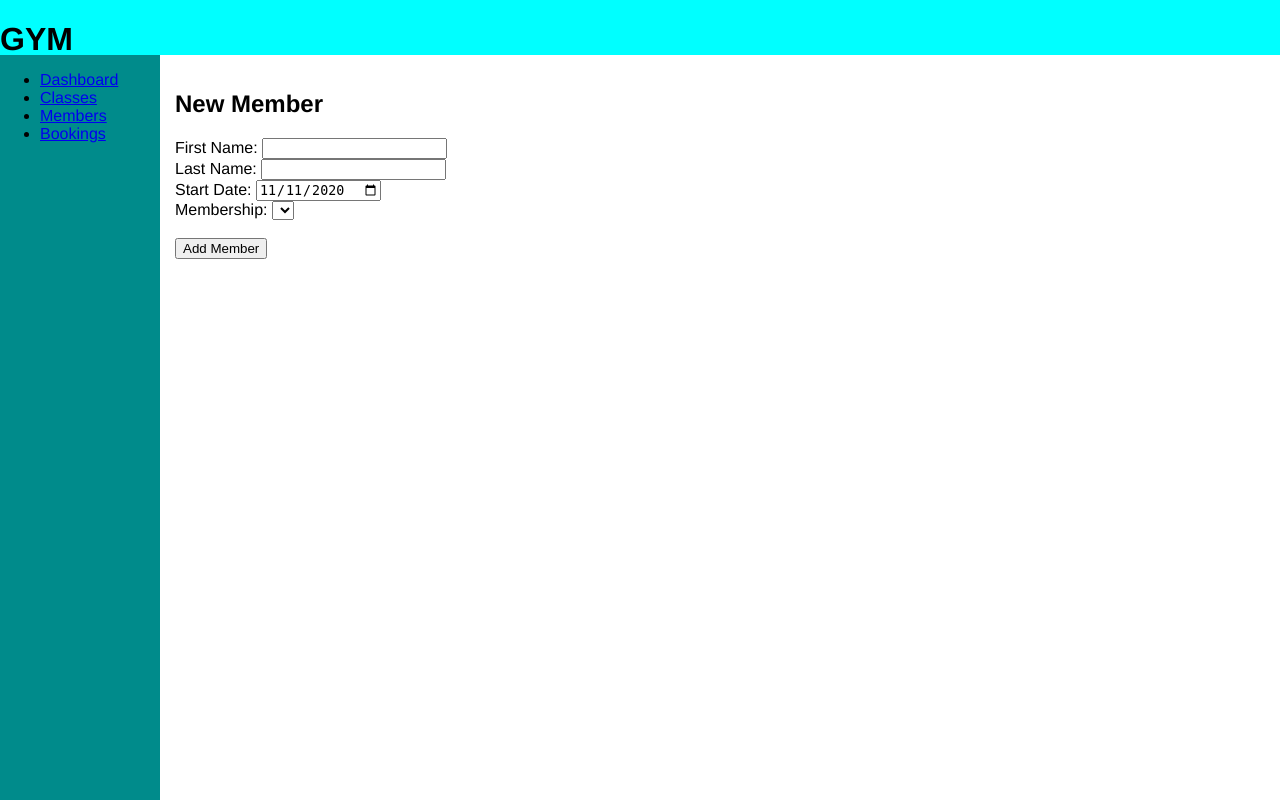
After one commit to Casplen/gym_project, a Flask app: page /members/new in a window 1280 px wide. The commit adds this page. Run offline with Flask 2, Linux system fonts and the light colour scheme; data that the repository does not hold is empty; some libraries are stand-ins or nearby versions.

Commit message:
Added member controller routes

```diff
--- a/app.py
+++ b/app.py
@@ -1,10 +1,12 @@
 from flask import Flask, render_template
 
 from controllers.gym_class_controller import gym_classes_blueprint
+from controllers.member_controller import member_blueprint
 
 app = Flask(__name__)
 
 app.register_blueprint(gym_classes_blueprint)
+app.register_blueprint(member_blueprint)
 
 @app.route('/')
 def home():
--- a/controllers/gym_class_controller.py
+++ b/controllers/gym_class_controller.py
@@ -59,7 +59,10 @@ def update_gym_class(id):
     duration = request.form["duration"]
     edited_class = GymClass(class_type, date, time, capacity, duration, id)
     gym_class_repository.update(edited_class)
-    return redirect("/gym_classes")
+
+    redirect_gym_class = gym_class_repository.select(id)
+    redirect_class_types = gym_class_repository.select_types()
+    return redirect("/gym_classes/" + id)
 
 @gym_classes_blueprint.route("/gym_classes/<id>/delete", methods=['POST'])
 def delete_gym_class(id):
--- a/controllers/member_controller.py
+++ b/controllers/member_controller.py
@@ -0,0 +1,60 @@
+from flask import Flask, render_template, request, redirect
+from flask import Blueprint
+from models.member import Member
+
+import repositories.member_repository as member_repository
+import repositories.booking_repository as booking_repository
+
+import datetime
+
+member_blueprint = Blueprint("members", __name__)
+
+@member_blueprint.route("/members")
+def members():
+    members = member_repository.select_all()
+    return render_template("/members/index.html", members= members)
+
+@member_blueprint.route("/member/<id>")
+def show(id):
+    member = member_repository.select(id)
+    membership_types = member_repository.select_types()
+    gym_classes = booking_repository.gym_classes(id)
+    return render_template("/members/show.html", member = member, membership_types = membership_types, gym_classes = gym_classes)
+
+@member_blueprint.route("/members/<id>/delete", methods=['POST'])
+def delete(id):
+    member_repository.delete(id)
+    return redirect("/members")
+
+@member_blueprint.route("/members/new")
+def new_member():
+    membership_types = member_repository.select_types()
+    date_today = datetime.date.today()
+    return render_template("/members/new.html", membership_types = membership_types, date_today = date_today)
+
+@member_blueprint.route ("/members", methods=['POST'])
+def add_member():
+    first_name = request.form["first_name"]
+    last_name = request.form["last_name"]
+    start_date = request.form["start_date"]
+    membership_type = request.form["membership_type"]
+    new_member = Member(first_name, last_name, membership_type, start_date)
+    member_repository.save(new_member)
+    return redirect("/members")
+
+@member_blueprint.route("/members/<id>/edit")
+def edit_member(id):
+    membership_types = member_repository.select_types()
+    member = member_repository.select(id)
+    return render_template("/members/edit.html", member= member, membership_types = membership_types)
+
+@member_blueprint.route("/members/<id>", methods=['POST'])
+def update_member(id):
+    first_name = request.form["first_name"]
+    last_name = request.form["last_name"]
+    start_date = request.form["start_date"]
+    membership_type = request.form["membership_type"]
+    active_status = request.form["active_status"]
+    updated_member = Member(first_name, last_name, membership_type, start_date, active_status, id)
+    member_repository.update(updated_member)
+    return redirect("/members/" + id)
--- a/repositories/member_repository.py
+++ b/repositories/member_repository.py
@@ -60,3 +60,7 @@ def update(member):
     sql = "UPDATE members SET (first_name, last_name, type, start_date, active_status) = (%s, %s, %s, %s, %s) WHERE id = %s"
     values = [member.first_name, member.last_name, member.type, member.start_date, member.active_status, member.id]
     run_sql(sql, values)
+
+def member_count():
+    members = select_all()
+    return len(members)
--- a/templates/gym_classes/show.html
+++ b/templates/gym_classes/show.html
@@ -14,6 +14,9 @@
             {% for member in members %}
                 {{member.first_name}} {{member.last_name}}
             {% endfor %}
+            {% if members == [] %}
+            None
+            {% endif %}
             </p>
         </div>
         <div class="show-buttons">
--- /dev/null
+++ b/templates/members/new.html
@@ -0,0 +1,42 @@
+{% extends 'base.html'%}
+
+{% block content %}
+<header class="list-header">
+    <h2>New Member</h2>
+</header>
+    <div class="form-container">
+        <form action="/members" method="POST" class="form">
+            <div>
+                <label for="first_name">
+                    First Name:
+                </label>
+                <input type="text" id="first_name" name="first_name">
+            </div>
+            <div>
+                <label for="last_name">
+                    Last Name:
+                </label>
+                <input type="text" id="last_name" name="last_name">
+            </div>
+            <div>
+                <label for="start_date">
+                    Start Date:
+                </label>
+                <input type="date" id="start_date" name="start_date" value= {{date_today}}>
+            </div>
+            <div>
+                <label for="membership_type">
+                    Membership:
+                </label>
+                <select id="membership_type" name="membership_type">
+                    {% for membership_type in membership_types %}
+                    <option value= {{membership_type}}>{{membership_type}}</option>
+                    {% endfor %}
+                </select>
+            </div>
+            <br>
+            <button type="submit">Add Member</button>
+
+        </form>
+    </div>
+{% endblock %}
```
Also changed, not shown: controllers/booking_controller.py (+9 -0 lines), repositories/booking_repository.py (+11 -1 lines), templates/members/edit.html (added, +50 -0 lines), templates/members/index.html (added, +33 -0 lines), templates/members/show.html (added, +41 -0 lines).
